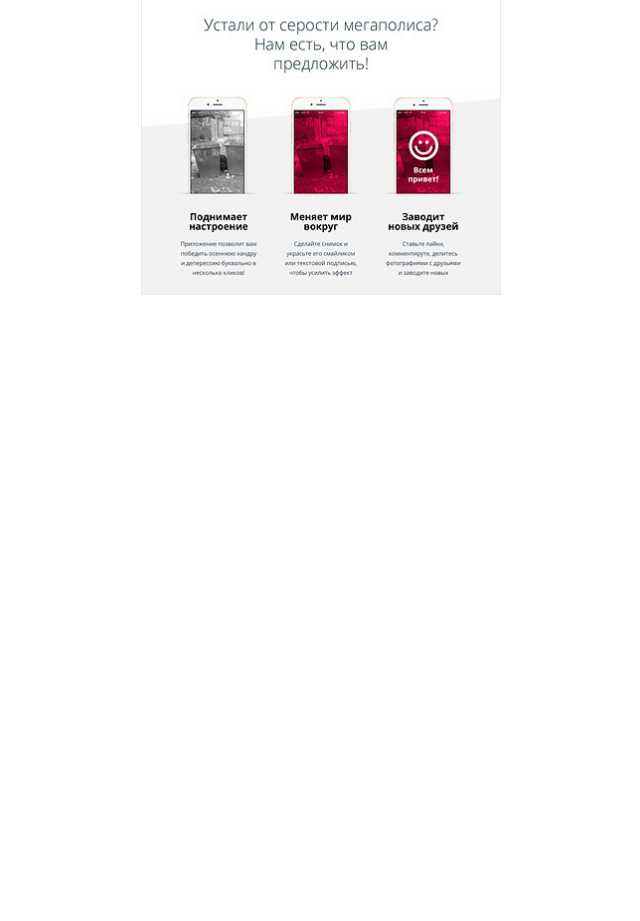
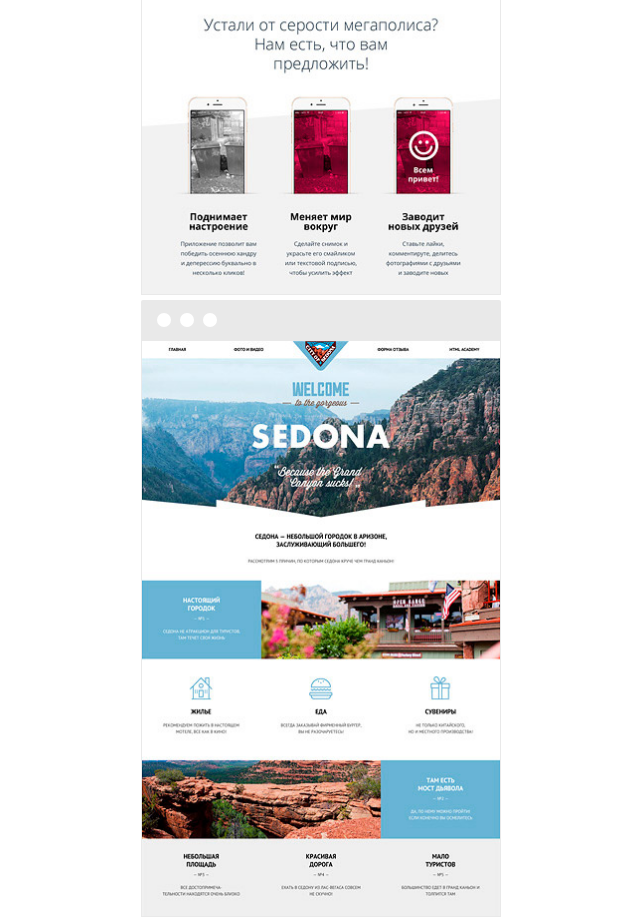
Before and after one commit to cheshev/nerds, a website: page src/catalog.html in a window 1280 px wide. Shown: the part 1374-2295 px from the top of the page, without its empty margins (319-959 px from the left). Before the commit the page ends 1674 px from the top, so only its background shows below. Drawn offline with Linux system fonts and the light colour scheme.

Commit message:
Update catalog.html

```diff
--- a/src/catalog.html
+++ b/src/catalog.html
@@ -80,6 +80,19 @@
               <button>9 900 руб.</button>
             </div>
           </div>
+          <div class="product-image">
+            <div class="product-image-buttons">
+              <div class="product-image-button-1"></div>
+              <div class="product-image-button-2"></div>
+              <div class="product-image-button-3"></div>
+            </div>
+            <image class="picture" src="img/sedona.jpg" width="360" height="577" alt="Sedona">
+            <div class="product-image-more">
+              <h3 class="product-name">Sedona</h3>
+              <p class="product-info">Информационный сайт для туристов</p>
+              <button>9 900 руб.</button>
+            </div>
+          </div>
         </div>
       </div>
     </main>
```
